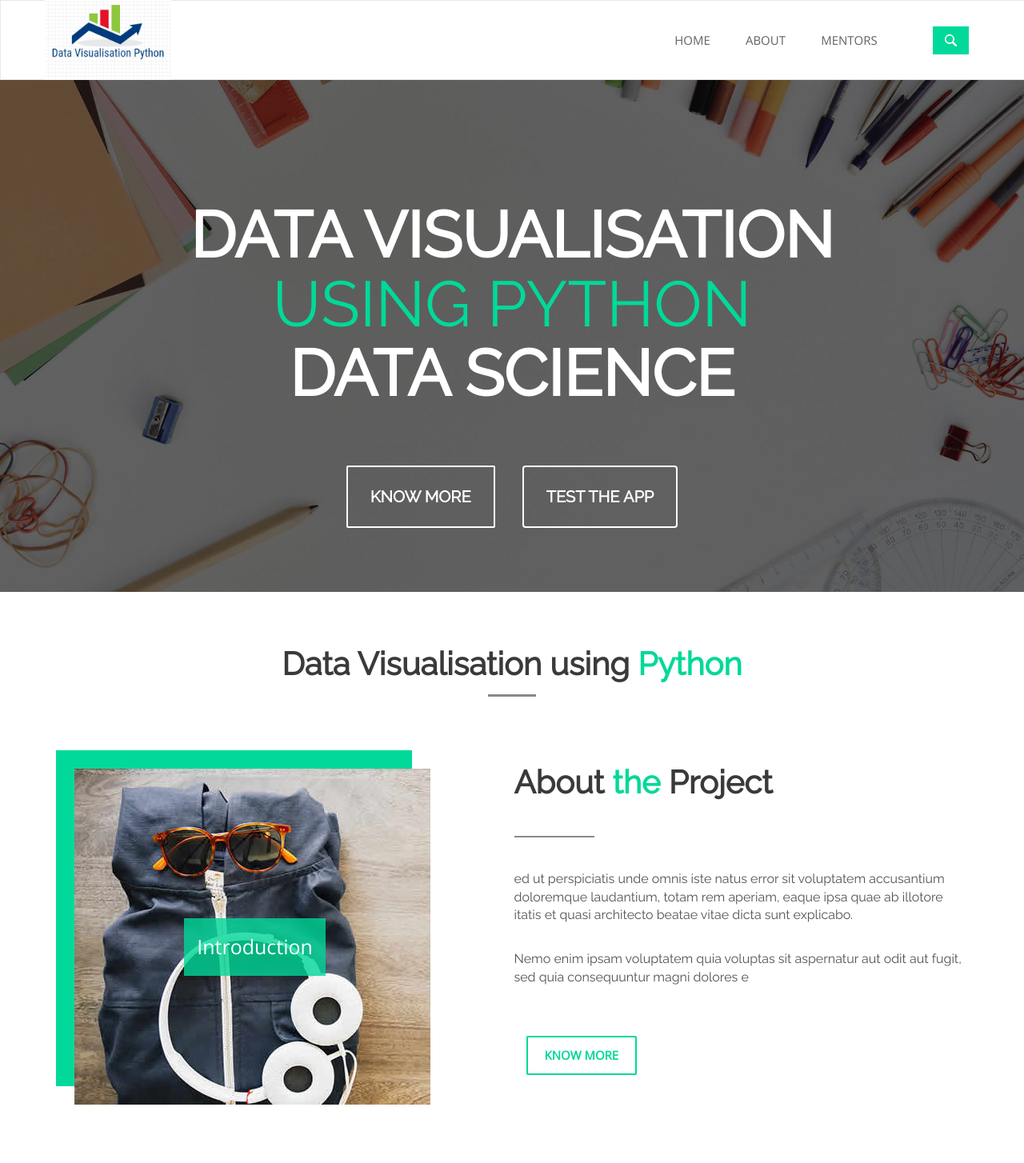
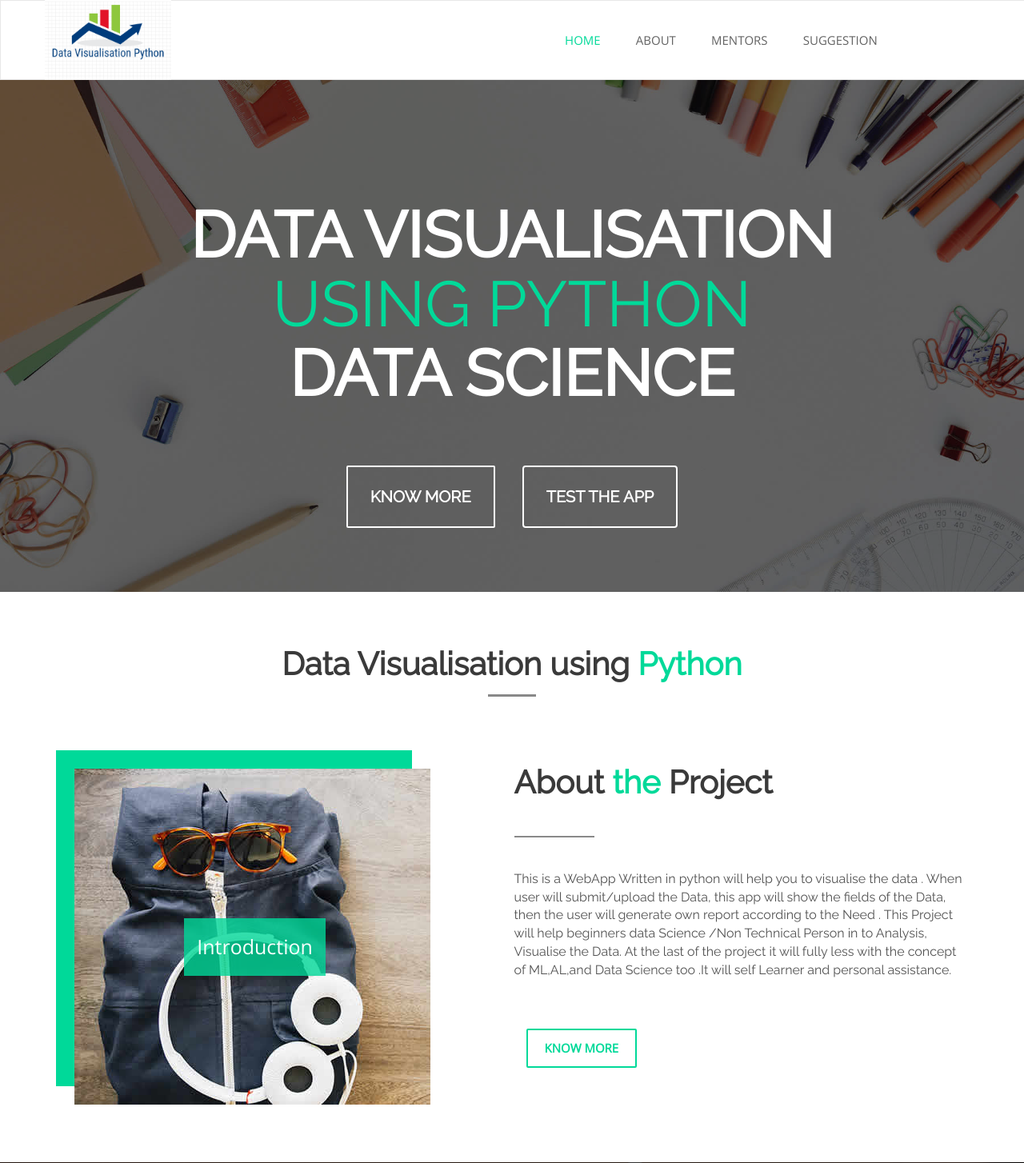
Before and after one commit to nerdyk3/Data_Visualization, a Django app: page / in a window 1280 px wide. Shown: the top 1454 px of the page at 80% size. Run offline with Django 3.2, Linux system fonts and the light colour scheme; some libraries are stand-ins or nearby versions.

Commit message:
networkx done

```diff
--- a/Data_visualisation/Data_visualisation/settings.py
+++ b/Data_visualisation/Data_visualisation/settings.py
@@ -25,7 +25,7 @@ SECRET_KEY = '&p%p3yarsq6+65j8l3x%1ydq)10!2&+lrh*jj257l-+ufv=a0l'
 # SECURITY WARNING: don't run with debug turned on in production!
 DEBUG = True
 
-ALLOWED_HOSTS = []
+ALLOWED_HOSTS = ['*']
 
 
 # Application definition
--- a/Data_visualisation/Graph/admin.py
+++ b/Data_visualisation/Graph/admin.py
@@ -1,5 +1,7 @@
 from django.contrib import admin
-from .models import Graph_Key,Graph_name
+from .models import Graph_Key,Graph_name,suggestion,GraphType
 
 admin.site.register(Graph_Key)
 admin.site.register(Graph_name)
+admin.site.register(suggestion)
+admin.site.register(GraphType)
--- a/Data_visualisation/Graph/templates/Graph/app.html
+++ b/Data_visualisation/Graph/templates/Graph/app.html
@@ -9,7 +9,7 @@
                 <div class="form-group">
                     <select class="form-control" id="graph_key" name="key_name" >
                         {%if key%}
-                        <option>Select the Graph key</option>
+                        <option>Select the Graph API</option>
                         {%for i in key%}
                         <option  value="{{i}}">{{i}}</option>
                         {% endfor %}
@@ -23,7 +23,7 @@
         <div class="col-md-3">
                 <div class="form-group">
                     <select class="form-control" id="graph_name" name="graph_name" >
-                        <option>Select the Graph Type</option>
+                        <option>Select the Graph API</option>
                         {%for i in graph_name%}
                         <option value="{{i}}">{{i}}</option>
                         {% endfor %}
--- a/Data_visualisation/Graph/templates/Graph/base.html
+++ b/Data_visualisation/Graph/templates/Graph/base.html
@@ -44,9 +44,9 @@
   <body>
 
   <!-- BEGAIN PRELOADER -->
-  <div id="preloader">
+<!--   <div id="preloader">
     <div class="loader">&nbsp;</div>
-  </div>
+  </div> -->
   <!-- END PRELOADER -->
 
   <!-- SCROLL TOP BUTTON -->
@@ -72,14 +72,10 @@
             <li class="active"><a href="index.html">Home</a></li>
             <li><a href="#about">ABOUT</a></li>
             <li><a href="#team">Mentors</a></li>
+            <li><a href="{%url 'suggestion'%}">Suggestion</a></li>
           </ul>
         </div><!--/.nav-collapse -->
-       <div class="search-area">
-          <form action="">
-            <input id="search" name="search" type="text" placeholder="What're you looking for ?">
-            <input id="search_submit" value="Rechercher" type="submit">
-          </form>
-        </div>
+
       </div>
     </nav>
   </section>
--- a/Data_visualisation/Graph/templates/Graph/file.html
+++ b/Data_visualisation/Graph/templates/Graph/file.html
@@ -15,11 +15,11 @@
     </div>
         <div class="row" >
             <div class="col-md-9 ">
-                <form enctype="multipart/form-data" action="{%url 'read_file'%}" method="post" id="importform" style="float: right;text-align: center;">
+                <form enctype="multipart/form-data" action="{%if keyname == 'NetworkX'%}{%url 'networkx'%}{%else%}{%url 'read_file'%}{%endif%}" method="post" id="importform" style="float: right;text-align: center;">
                     {% csrf_token %}
                     {%if keyname == 'NetworkX'%}
                         {%if graphname == 'dodecahedral_graph'%}
-                        <input type="text">
+                        <input type="text" name="dodecahedral_graph" style="color: black;">
                         <p style="color:#000">Example:[[2,3,4,5,6],[8,1,0,19,18,17,16,15,14,7],[9,10,11,12,13]]</p>
                         {%else%}
                         <input type="number"/>
@@ -32,7 +32,7 @@
                     <input type="file" class="btn btn-default form-control" id="csvFileInput" name="file" onchange="handleFiles(this.files)" accept=".csv">
                     </div>
                     {%endif%}
-                    <button type="submit" class="btn btn-default" >upload</button>
+                    <button type="submit" class="btn btn-default" >{%if keyname == 'NetworkX'%}show graph{%else%}select axis{%endif%}</button>
                 </form>
             </div>
         </div>
--- a/Data_visualisation/Graph/templates/Graph/index.html
+++ b/Data_visualisation/Graph/templates/Graph/index.html
@@ -58,9 +58,8 @@
                   <div class="title-area">
                     <h2 class="tittle">About <span>the</span> Project</h2>
                     <span class="tittle-line"></span>
-                    <p>ed ut perspiciatis unde omnis iste natus error sit voluptatem accusantium doloremque laudantium, totam rem aperiam, eaque ipsa quae ab illotore itatis et quasi architecto beatae vitae dicta sunt explicabo.</p>
+                    <p>This is a WebApp Written in python will help you to visualise the data . When user will submit/upload the Data, this app will show the fields of the Data, then the user will generate  own report according to the Need . This Project will help beginners data Science /Non Technical Person in to Analysis, Visualise the Data. At the last of the project it will fully less with the concept of ML,AL,and Data Science too .It will self Learner and personal assistance.</p>
 
-                    <p>Nemo enim ipsam voluptatem quia voluptas sit aspernatur aut odit aut fugit, sed quia consequuntur magni dolores e</p>
                     <div class="about-btn-area">
                       <a href="{% url 'app' %}" class="button button-default" data-text="KNOW MORE"><span>KNOW MORE</span></a>
                     </div>
@@ -171,8 +170,8 @@
   </section>
   <!-- Start Team action -->
   <!-- Start Google Map -->
-  <section id="google-map">
+  <!-- <section id="google-map">
   <iframe src="https://www.google.co.in/maps/place/Greater+Noida+Institute+of+Technology/@28.4605833,77.4932402,17z/data=!3m1!4b1!4m5!3m4!1s0x390cc1ddc0000001:0xfc29bf57c9c17cf1!8m2!3d28.4605833!4d77.4954289" width="100%" height="500" frameborder="0" style="border:0" allowfullscreen></iframe>
-  </section>
+  </section> -->
   <!-- End Google Map -->
 {% endblock %}
--- a/Data_visualisation/Graph/urls.py
+++ b/Data_visualisation/Graph/urls.py
@@ -7,5 +7,7 @@ urlpatterns = [
     path('app/',views.app,name = 'app'),
     path('app/graph/',views.app_page,name = 'app_page'),
     path('app/read/',views.ReadDoc,name = 'read_file'),
+    path('suggestion/',views.suggestion,name = 'suggestion'),
+    path('networkx/',views.networkx,name = 'networkx'),
     # path('about-me/',views.aboutme,name='about-me'),
 ]
--- a/Data_visualisation/Graph/views.py
+++ b/Data_visualisation/Graph/views.py
@@ -1,13 +1,14 @@
 from django.shortcuts import render, redirect,HttpResponse
 from django.http import JsonResponse
 from .models import Graph_Key,Graph_name, csvimport, graph_axis,GraphType
-from .forms import Graph_nameForm,DataForm,PlotForm
+from .forms import Graph_nameForm,DataForm,PlotForm,suggestionForm
 import pandas as pd
 import pdb
 from django.template import Context, Template
 import seaborn as sys
 import matplotlib.pyplot as mlt
 from .serializers import Graph_KeySerializer,Graph_nameSerializer
+import networkx as nx
 # import cufflinks as cf
 
 # Create your views here.
@@ -49,20 +50,76 @@ def app_page(request):
 		form = Graph_nameForm(request.POST)
 		keyname = request.POST.get('key_name')
 		graphname = request.POST.get('graph_name')
+		request.session['keyname'] = keyname
+		request.session['graphname'] = graphname
 		graph_detail = Graph_name.objects.filter(graph_name = graphname)
 		return render(request,'Graph/file.html',{'graph_detail':graph_detail,'keyname':keyname,'graphname':graphname})
 
+def networkx(request):
+	if request.method == "POST":
+		if request.session['graphname'] == 'dodecahedral_graph':
+			data_network = request.POST.get('dodecahedral_graph')
+			G = nx.dodecahedral_graph()
+			shells =  data_network
+			nx.draw(G)
+		if request.session['graphname'] == 'lollipop_graph':
+			data_network = request.POST.get('lollipop_graph')
+			G = nx.dodecahedral_graph()
+			shells =  data_network
+			nx.draw(G)
+		if request.session['graphname'] == 'grid_2d_graph':
+			data_network = request.POST.get('grid_2d_graph')
+			G = nx.dodecahedral_graph()
+			shells =  data_network
+			nx.draw(G)
+		if request.session['graphname'] == 'house_graph':
+			data_network = request.POST.get('house_graph')
+			G = nx.dodecahedral_graph()
+			shells =  data_network
+			nx.draw(G)
+		if request.session['graphname'] == 'star_graph':
+			data_network = request.POST.get('star_graph')
+			G = nx.dodecahedral_graph()
+			shells =  data_network
+			nx.draw(G)
+		if request.session['graphname'] == 'cycle_graph':
+			data_network = request.POST.get('cycle_graph')
+			G = nx.dodecahedral_graph()
+			shells =  data_network
+			nx.draw(G)
+		if request.session['graphname'] == 'path_graph':
+			data_network = request.POST.get('path_graph')
+			G = nx.dodecahedral_graph()
+			shells =  data_network
+			nx.draw(G)
+		if request.session['graphname'] == 'petersen_graph':
+			data_network = request.POST.get('petersen_graph')
+			G = nx.dodecahedral_graph()
+			shells =  data_network
+			nx.draw(G)
+		if request.session['graphname'] == 'cubical_graph':
+			data_network = request.POST.get('cubical_graph')
+			G = nx.dodecahedral_graph()
+			shells =  data_network
+			nx.draw(G)
+		return mlt.show()
+
 def ReadDoc(request):
 	if request.method == "POST":
-		x = DataForm(request.POST, request.FILES)
-		if x.is_valid():
-			data = x.save(commit=False)
-			#data.save()
-			FileRead = data.file
-			ReadCSV = pd.read_csv(FileRead)
-			KeyCSV = ReadCSV.keys()
-			ReadFile(data,ReadCSV)
-			return render(request,'Graph/success.html',{'y':ReadCSV,'r':GraphType.objects.all()})
+		if request.session['keyname'] == 'NetworkX':
+			pass
+		else:
+			x = DataForm(request.POST, request.FILES)
+			if x.is_valid():
+				data = x.save(commit=False)
+				#data.save()
+				FileRead = data.file
+				ReadCSV = pd.read_csv(FileRead)
+				KeyCSV = ReadCSV.keys()
+				ReadFile(data,ReadCSV)
+				keyname = request.session['keyname']
+				graphname = request.session['graphname']
+				return render(request,'Graph/success.html',{'y':ReadCSV,'keyname':keyname,'graphname':graphname})
 
 	else:
 		x = DataForm()
@@ -106,5 +163,18 @@ def Graphtype(typegarph):
 	# 	mlt.subplots(figsize=(10,7))
 	# 	sys.barplot(x=typegarph.x_axis,y=typegarph.hue,hue=typegarph.hue, data=f).set_title(z.description)
 	# 	return mlt.show()
-def aboutme(request):
-	return render(request,'placio_month/about-me.html')
+
+
+
+
+def suggestion(request):
+	if request.method == "POST":
+		x = suggestionForm(request.POST)
+		if x.is_valid():
+			data = x.save(commit=False)
+			data.save()
+			return HttpResponse('Thank You for make suggestion with us, we will contact you shortly.')
+
+	else:
+		x = suggestionForm()
+		return render(request,'Graph/suggestion.html')
```
Also changed, not shown: Data_visualisation/Graph/forms.py (+6 -1 lines), Data_visualisation/Graph/models.py (+8 -0 lines), Data_visualisation/Graph/templates/Graph/success.html (+11 -1 lines), Data_visualisation/Graph/templates/Graph/suggestion.html (added, +29 -0 lines), Data_visualisation/Graph/migrations/0006_suggestion.py (added), Data_visualisation/Graph/static/assets/images/team-member1.png (deleted), Data_visualisation/Graph/static/assets/images/team-member2.png (deleted), Data_visualisation/Graph/static/assets/images/team-member3.png (deleted), Data_visualisation/Graph/static/assets/images/team-member4.png (deleted), Data_visualisation/db.sqlite3.
